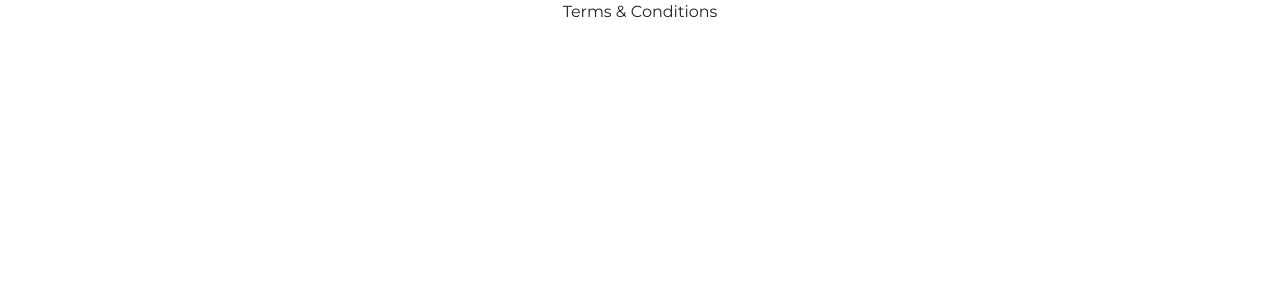
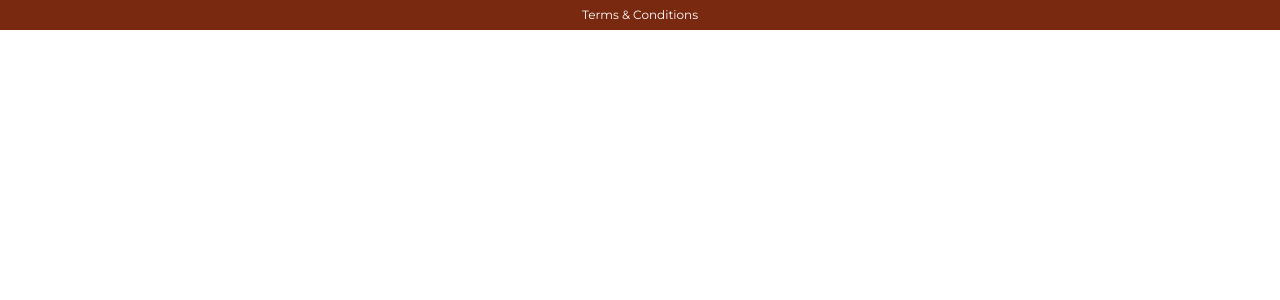
Before and after one commit to mendozzac/justbooks, a React (Create React App) app: page / in a window 1280 px wide. Shown: the top 300 px of the page. Built offline with nearby package versions, Linux system fonts and the light colour scheme.

Commit message:
Added basic styles to main elements

```diff
--- a/src/App.scss
+++ b/src/App.scss
@@ -1,3 +1,25 @@
+@import "./styles/colors";
+
+* {
+  box-sizing: border-box;
+}
+
 body {
   font-family: "Montserrat";
+  color: $font-color;
+  margin: 0;
 }
+
+header {
+  background-color: $primary;
+}
+
+footer {
+  height: 30px;
+  background-color: $secondary;
+  display: flex;
+  justify-content: center;
+  align-items: center;
+  color: #fff;
+  font-size: 12px;
+}
--- a/src/components/Footer/Footer.js
+++ b/src/components/Footer/Footer.js
@@ -2,8 +2,8 @@ import "./Footer.scss";
 
 const Footer = () => {
   return (
-    <div className="text-center">
-      <p className="footer_terms"> Terms & Conditions </p>
+    <div className="d-flex justify-content-center align-items-center">
+      <p className="footer_terms m-0"> Terms & Conditions </p>
     </div>
   );
 };
```
